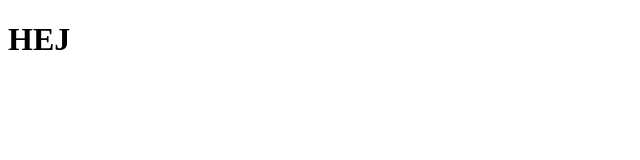
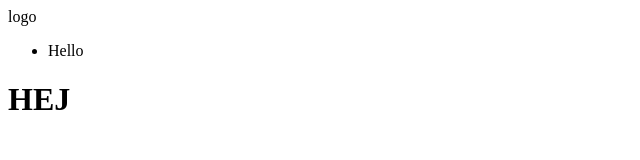
Before and after one commit to LauraKathrine28/Gruppe_4_test, a plain HTML site: page Index.html in a window 1280 px wide. Shown: the whole page, without its empty margins (0-640 px from the left). Drawn offline with Linux system fonts and the light colour scheme.

Commit message:
Header
Lavet header

```diff
--- a/Index.html
+++ b/Index.html
@@ -8,6 +8,12 @@
     <title>Document</title>
 </head>
 <body>
+    <header>
+        logo
+        <ul>
+            <li>Hello</li>
+        </ul>
+    </header>
     <h1>HEJ</h1>
 </body>
 </html>
```
